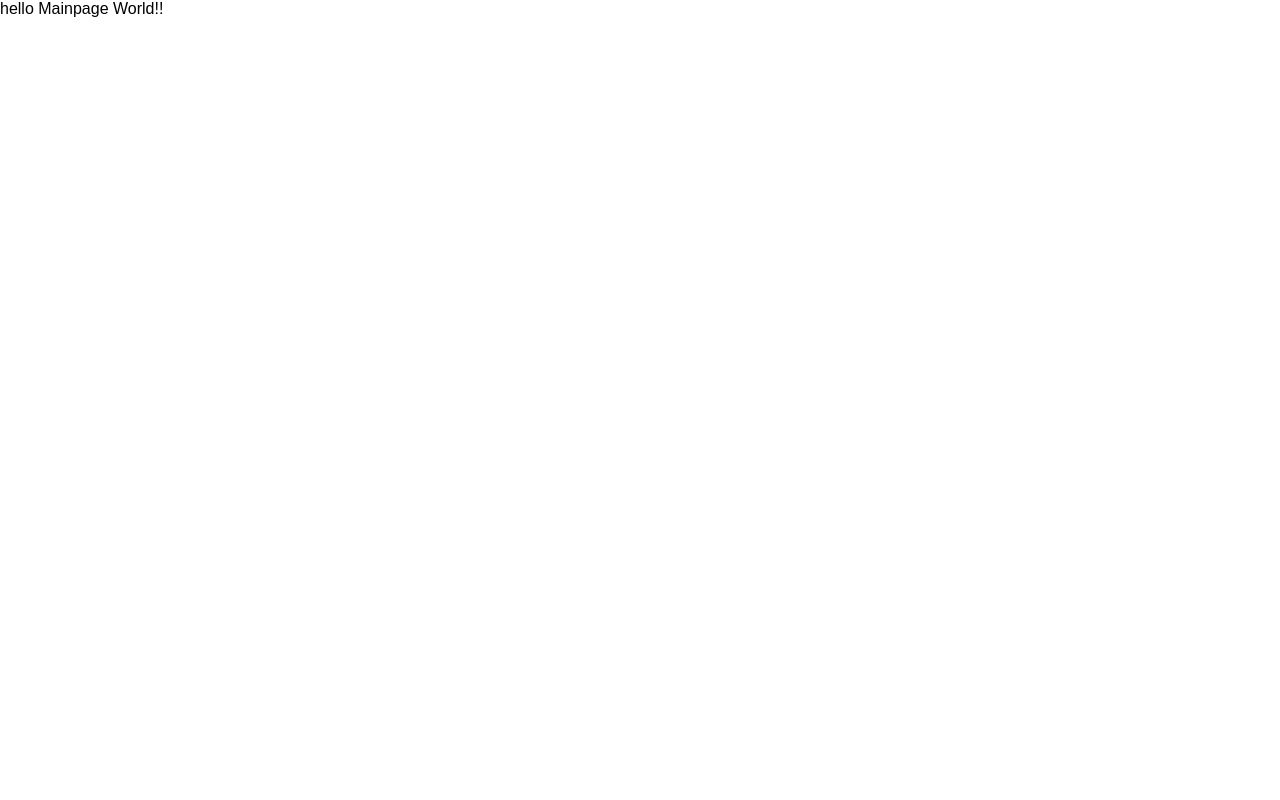
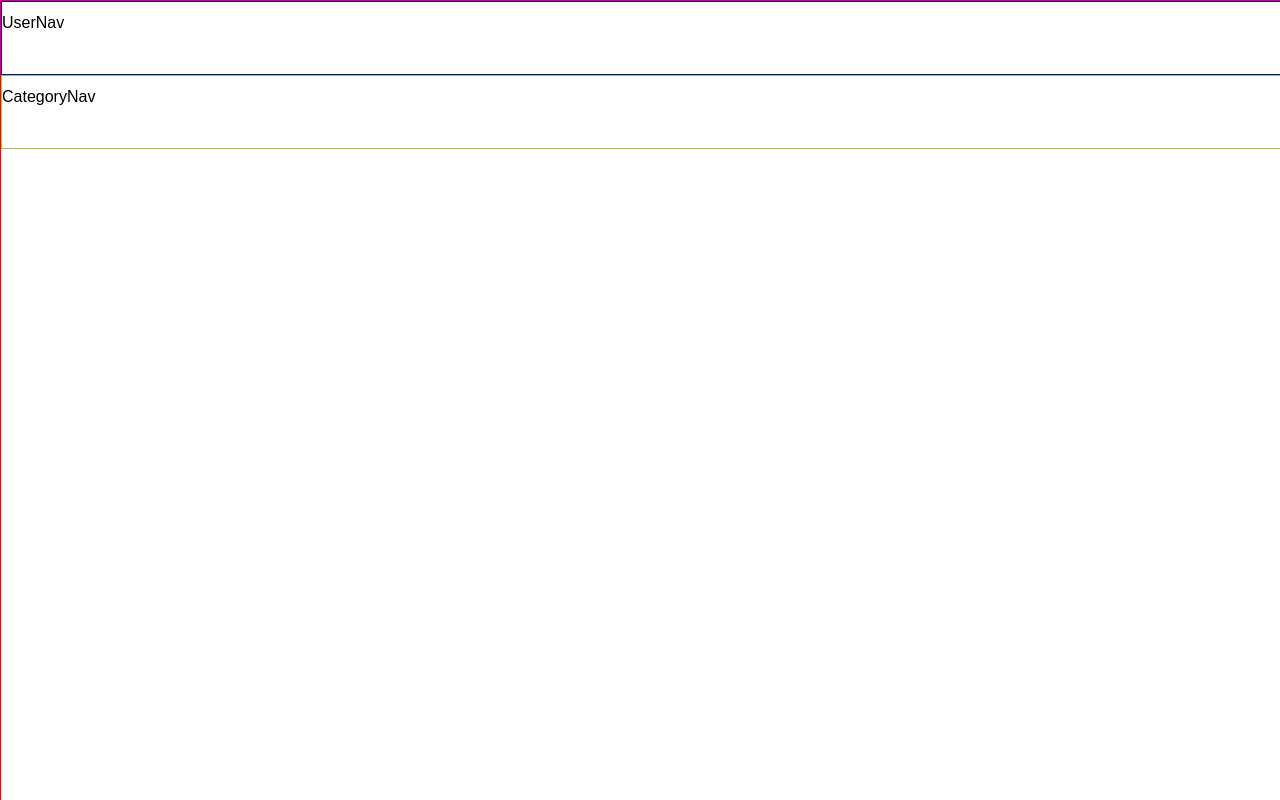
Before and after one commit to codestates/cloud-bookstore-client, a React (Create React App) app: page /mainpage in a window 1280 px wide. Shown: the top 800 px of the page. Built offline with nearby package versions, Linux system fonts and the light colour scheme.

Commit message:
[2-1] Create UserNav & CategoryNav

```diff
--- /dev/null
+++ b/src/css/CategoryNav.css
@@ -0,0 +1,6 @@
+.wholeCategoryNav {
+  border: 1px yellowgreen solid;
+  width: 1920px;
+  height: 48px;
+  padding: 12px 0;
+}
--- a/src/css/Mainpage.css
+++ b/src/css/Mainpage.css
@@ -0,0 +1,5 @@
+.wholeMainPageWrapper {
+  border: 1px red solid;
+  width: 1920px;
+  height: 3010px;
+}
--- /dev/null
+++ b/src/css/UserNav.css
@@ -0,0 +1,6 @@
+.WholeUserNav {
+  border: 1px blue solid;
+  width: 1920px;
+  height: 48px;
+  padding: 12px 0;
+}
--- /dev/null
+++ b/src/pages/CategoryNav.tsx
@@ -0,0 +1,8 @@
+import React from 'react';
+import '../css/CategoryNav.css';
+
+const CategoryNav: React.FC = () => {
+  return <div className="wholeCategoryNav">CategoryNav</div>;
+};
+
+export default CategoryNav;
--- a/src/pages/Mainpage.tsx
+++ b/src/pages/Mainpage.tsx
@@ -1,8 +1,21 @@
 import React from 'react';
 import { withRouter } from 'react-router-dom';
+import '../css/Mainpage.css';
+
+import UserNav from './UserNav';
+import CategoryNav from './CategoryNav';
+import Footer from './Footer';
 
 const Mainpage: React.FC = () => {
-  return <div>hello Mainpage World!!</div>;
+  return (
+    <div>
+      <div className="wholeMainPageWrapper">
+        <UserNav />
+        <CategoryNav />
+      </div>
+      <Footer />
+    </div>
+  );
 };
 
 export default withRouter(Mainpage);
--- /dev/null
+++ b/src/pages/UserNav.tsx
@@ -0,0 +1,8 @@
+import React from 'react';
+import '../css/UserNav.css';
+
+const UserNav: React.FC = () => {
+  return <div className="WholeUserNav">UserNav</div>;
+};
+
+export default UserNav;
```
